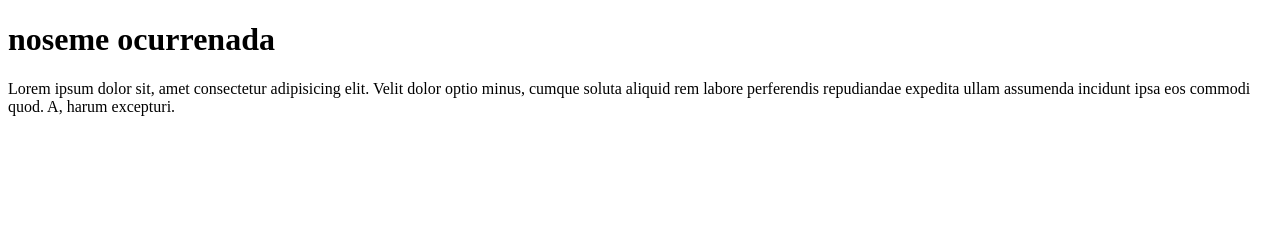
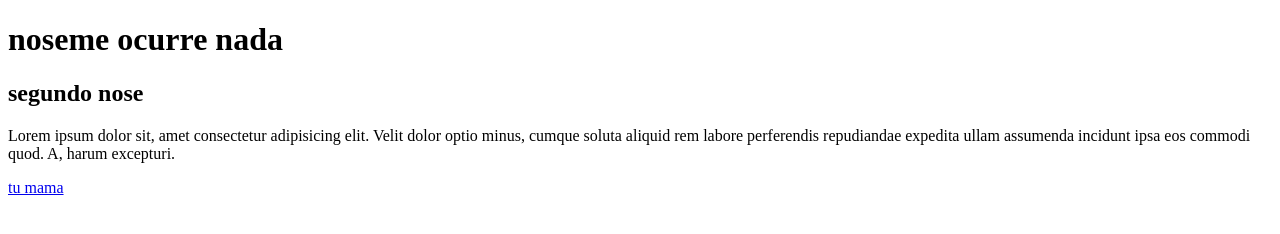
Before and after one commit to EliozondoCesar/PRUEBA-GIT2, a plain HTML site: page INDEX.HTML in a window 1280 px wide. Drawn offline with Linux system fonts and the light colour scheme.

Commit message:
motomoto

```diff
--- a/INDEX.HTML
+++ b/INDEX.HTML
@@ -6,7 +6,9 @@
     <title>nose</title>
 </head>
 <body>
-    <h1>noseme ocurrenada</h1>
+    <h1>noseme ocurre nada</h1>
+    <h2>segundo nose</h2>
     <p>Lorem ipsum dolor sit, amet consectetur adipisicing elit. Velit dolor optio minus, cumque soluta aliquid rem labore perferendis repudiandae expedita ullam assumenda incidunt ipsa eos commodi quod. A, harum excepturi.</p>
+    <a href="https://www.youtube.com/watch?v=oI7VQPH65X8&pp=ygUIbW90b21vdG8%3D">tu mama</a>
 </body>
 </html>
```
